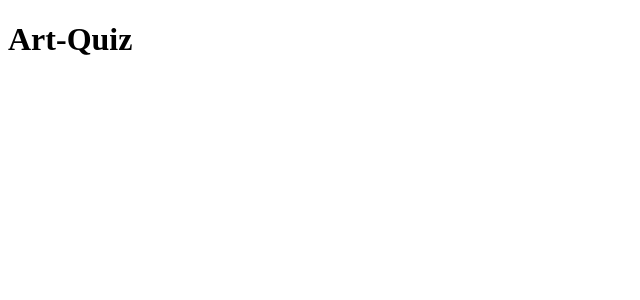
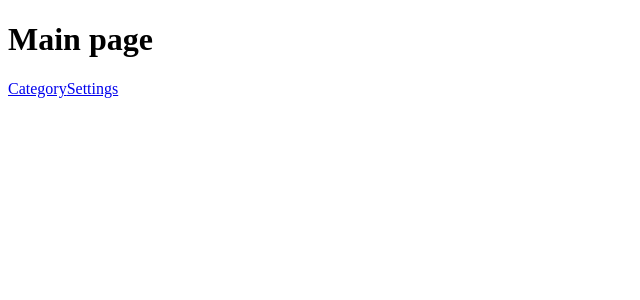
Before and after one commit to Rz0R/art-quiz, a React (Create React App) app: page / in a window 1280 px wide. Shown: the top 300 px of the page, without its empty margins (0-640 px from the left). Built offline with nearby package versions, Linux system fonts and the light colour scheme.

Commit message:
feat: add basic routing

```diff
--- a/package.json
+++ b/package.json
@@ -12,6 +12,7 @@
     "@types/react-dom": "^17.0.11",
     "react": "^17.0.2",
     "react-dom": "^17.0.2",
+    "react-router-dom": "^6.1.1",
     "react-scripts": "5.0.0",
     "typescript": "^4.5.4",
     "web-vitals": "^2.1.2"
--- a/src/App.tsx
+++ b/src/App.tsx
@@ -1,9 +1,20 @@
 import React from 'react';
+import { Routes, Route } from 'react-router-dom';
+import MainPage from './pages/MainPage';
+import SettingsPage from './pages/SettingsPage';
+import CategoryPage from './pages/CategoryPage';
+import NotFoundPage from './pages/NotFoundPage';
 
-function App() {
+const App: React.FC = () => {
+
   return (
     <>
-      <h1>Art-Quiz</h1>
+      <Routes>
+        <Route path='/' element={<MainPage />} />
+        <Route path='/category' element={<CategoryPage />} />
+        <Route path='/settings' element={<SettingsPage />} />
+        <Route path='*' element={<NotFoundPage />} />
+      </Routes>
     </>
   );
 }
--- a/src/index.tsx
+++ b/src/index.tsx
@@ -1,10 +1,13 @@
 import React from 'react';
 import ReactDOM from 'react-dom';
 import App from './App';
+import { BrowserRouter } from 'react-router-dom';
 
 ReactDOM.render(
   <React.StrictMode>
-    <App />
+    <BrowserRouter>
+      <App />
+    </BrowserRouter>
   </React.StrictMode>,
   document.getElementById('root')
 );
--- /dev/null
+++ b/src/pages/CategoryPage.tsx
@@ -0,0 +1,11 @@
+import React from "react";
+
+const CategoryPage: React.FC = () => {
+    return (
+        <div>
+            <h3>Category</h3>
+        </div>
+    );
+}
+
+export default CategoryPage;
--- /dev/null
+++ b/src/pages/MainPage.tsx
@@ -0,0 +1,16 @@
+import React from 'react';
+import { Link } from 'react-router-dom';
+
+
+const MainPage: React.FC = () => {
+
+    return (
+        <div>
+            <h1>Main page</h1>
+            <Link to='/category'>Category</Link>
+            <Link to='/settings'>Settings</Link>
+        </div>
+    );
+}
+
+export default MainPage;
--- /dev/null
+++ b/src/pages/NotFoundPage.tsx
@@ -0,0 +1,12 @@
+import React from "react";
+
+const NotFoundPage: React.FC = () => {
+
+    return (
+        <div>
+            <h3>404</h3>
+        </div>
+    );
+}
+
+export default NotFoundPage;
--- /dev/null
+++ b/src/pages/SettingsPage.tsx
@@ -0,0 +1,12 @@
+import React from "react";
+
+const SettingsPage: React.FC = () => {
+
+    return (
+        <div>
+            <h3>Settings</h3>
+        </div>
+    );
+}
+
+export default SettingsPage;
```
Also changed, not shown: 1 other file (tests, documents, lock files or other folders).
